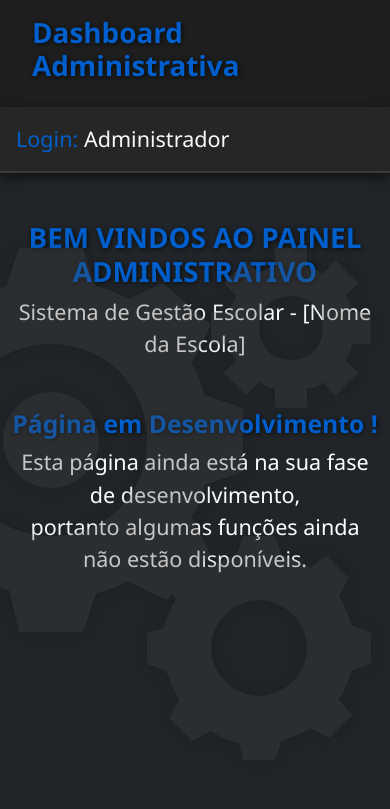
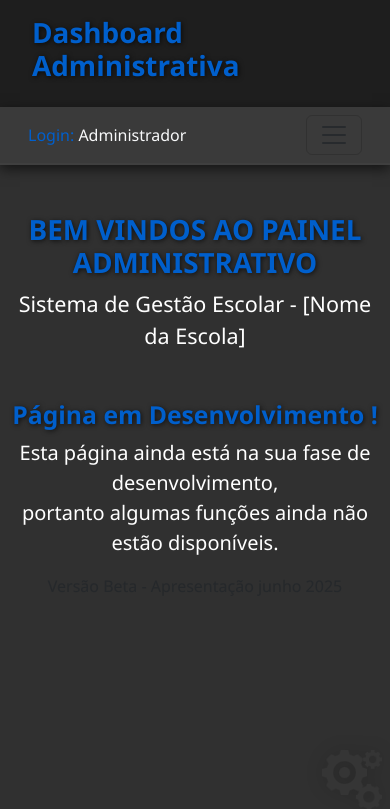
Before and after one commit to Juuliano-mancin/ProjetoIntegradorTerceiroSemestre, a PHP site: page /page_admin.html in a window 390 px wide. Shown: the top 809 px of the page. Run offline with PHP 8.4, Linux system fonts and the light colour scheme.

Commit message:
refactor: Melhoria na responsividade

```diff
--- a/frontend/dashboard.css
+++ b/frontend/dashboard.css
@@ -1,15 +1,13 @@
-/* dashboard.css */
-
 body {
-    background-color: #1e1e1e;
+  background-color: #303030;
   color: #ccc;
   font-family: 'Segoe UI', Tahoma, Geneva, Verdana, sans-serif;
 }
 
 .navbar {
-    background-color: #262626;
-    border-bottom: 2px solid #3a3a3a;
-    box-shadow: 0 4px 12px rgba(0, 0, 0, 0.6); /* Drop shadow mais definido na estrutura externa */
+  background-color: #3a3a3a;
+  border-bottom: 2px solid #3f3f3f;
+  box-shadow: 0 4px 12px rgba(0, 0, 0, 0.6);
   z-index: 1000;
   position: relative;
 }
@@ -31,40 +29,72 @@
 }
 
 .navbar-nav .nav-link.disabled {
-    color: #888 !important;
+  color: #4b4b4b !important;
 }
 
 .dropdown-menu {
-    background-color: #2c2c2c;
-    border-color: #444;
+  background-color: #3a3a3a;
+  border-color: #3a3a3a;
+  opacity: 0.9;
 }
 
 .dropdown-item {
-    color: #ccc;
+  color: #005fcc;
 }
 
 .dropdown-item:hover {
-    background-color: #333;
-    color: #fff;
+  background-color: #494949;
+  color: #2f78cc;
 }
 
-  h1, h2, h3, h4 {
+h1,
+h2,
+h3,
+h4 {
   color: #005fcc;
   text-shadow: 1px 1px 5px rgba(0, 0, 0, 0.7);
 }
 
 .beta-info {
-    color: #777;
+  color: #252525;
   font-size: 0.9rem;
 }
 
 .gear-icon {
-    position: absolute;
+  position: fixed;
   bottom: 10%;
   right: 5%;
   opacity: 0.3;
-    max-width: 200px;
+  max-width: 510px;
+  width: 100%;
+  height: auto;
   filter: drop-shadow(0 0 10px rgba(0, 0, 0, 0.5));
+  pointer-events: none;
+  z-index: 9999;
+}
+
+@media (max-width: 992px) {
+  .gear-icon {
+    max-width: 250px;
+    bottom: 8%;
+    right: 4%;
+  }
+}
+
+@media (max-width: 768px) {
+  .gear-icon {
+    max-width: 100px;
+    bottom: 6%;
+    right: 3%;
+  }
+}
+
+@media (max-width: 480px) {
+  .gear-icon {
+    max-width: 60px;
+    bottom: 4%;
+    right: 2%;
+  }
 }
 
 .text-development {
--- a/frontend/page_admin.html
+++ b/frontend/page_admin.html
@@ -2,58 +2,67 @@
 <html lang="pt-br">
 
 <head>
-  <meta charset="UTF-8">
-  <meta name="viewport" content="width=device-width, initial-scale=1.0">
+  <meta charset="UTF-8" />
+  <meta name="viewport" content="width=device-width, initial-scale=1" />
   <title>Dashboard Administrativa</title>
-  <link href="https://cdn.jsdelivr.net/npm/bootstrap@5.3.3/dist/css/bootstrap.min.css" rel="stylesheet">
-  <link rel="stylesheet" href="dashboard.css">
-  <link rel="stylesheet" href="https://cdn.jsdelivr.net/npm/bootstrap-icons/font/bootstrap-icons.css">
+  <link href="https://cdn.jsdelivr.net/npm/bootstrap@5.3.3/dist/css/bootstrap.min.css" rel="stylesheet" />
+  <link rel="stylesheet" href="dashboard.css" />
+  <link rel="stylesheet" href="https://cdn.jsdelivr.net/npm/bootstrap-icons/font/bootstrap-icons.css" />
 </head>
 
-<body class="bg-dark text-white">
+<body class="text-white">
   <header class="p-3">
     <h1 class="fw-bold ms-3">Dashboard Administrativa</h1>
   </header>
 
-  <nav class="navbar navbar-expand-lg navbar-dark px-3">
-    <span class="navbar-text text-white me-4 fs-4">
-      Login: <span class="text-light">Administrador</span>
+  <nav class="navbar navbar-expand-lg px-3">
+    <div class="container-fluid">
+      <span class="navbar-text me-4">
+        Login: <span class="text-light"> Administrador</span>
       </span>
 
-    <div class="collapse navbar-collapse">
-      <ul class="navbar-nav w-100 d-flex justify-content-evenly">
+      <button class="navbar-toggler" type="button" data-bs-toggle="collapse" data-bs-target="#navbarNav"
+        aria-controls="navbarNav" aria-expanded="false" aria-label="Toggle navigation">
+        <span class="navbar-toggler-icon"></span>
+      </button>
+
+      <div class="collapse navbar-collapse" id="navbarNav">
+        <ul class="navbar-nav w-100 d-flex justify-content-evenly flex-wrap">
           <li class="nav-item dropdown">
-          <a class="nav-link dropdown-toggle text-white fs-4" href="#" role="button" data-bs-toggle="dropdown">
-            <i class="bi bi-person-lines-fill me-1"></i> Matrículas de alunos
+            <a class="nav-link dropdown-toggle text-white fs-5" href="#" role="button" data-bs-toggle="dropdown"
+              aria-expanded="false">
+              <i class="bi bi-person-lines-fill me-1"></i> Alunos
             </a>
-          <ul class="dropdown-menu dropdown-menu-dark fs-4">
-            <li><a class="dropdown-item" href="#"><i class="bi bi-person-plus me-2"></i>Cadastro de alunos</a></li>
-            <li><a class="dropdown-item" href="#"><i class="bi bi-search me-2"></i>Consulta de alunos</a></li>
+            <ul class="dropdown-menu dropdown-menu-dark ">
+              <li><a class="dropdown-item fs-5" href="#"><i class="bi bi-person-plus me-2"></i>Cadastro de alunos</a></li>
+              <li><a class="dropdown-item fs-5" href="#"><i class="bi bi-search me-2"></i>Consulta de alunos</a></li>
             </ul>
           </li>
 
           <li class="nav-item dropdown">
-          <a class="nav-link dropdown-toggle text-primary fs-4" href="#" role="button" data-bs-toggle="dropdown">
-            <i class="bi bi-diagram-3 me-1"></i> Gerenciamento Turmas
+            <a class="nav-link dropdown-toggle fs-5" href="#" role="button" data-bs-toggle="dropdown"
+              aria-expanded="false">
+              <i class="bi bi-diagram-3 me-1"></i> Turmas
             </a>
-          <ul class="dropdown-menu dropdown-menu-dark fs-4">
-            <li><a class="dropdown-item" href="#"><i class="bi bi-plus-square me-2"></i>Cadastro de turmas</a></li>
-            <li><a class="dropdown-item" href="#"><i class="bi bi-search me-2"></i>Consulta de turmas</a></li>
+            <ul class="dropdown-menu dropdown-menu-dark ">
+              <li><a class="dropdown-item fs-5" href="#"><i class="bi bi-plus-square me-2"></i>Cadastro de turmas</a></li>
+              <li><a class="dropdown-item fs-5" href="#"><i class="bi bi-search me-2"></i>Consulta de turmas</a></li>
             </ul>
           </li>
 
           <li class="nav-item">
-          <a class="nav-link disabled text-muted fs-4" href="#"><i class="bi bi-person-vcard me-1"></i> Cadastro Professores</a>
+            <a class="nav-link disabled text-muted fs-5" href="#"><i class="bi bi-person-vcard me-1"></i> Professores</a>
           </li>
 
           <li class="nav-item">
-          <a class="nav-link disabled text-muted fs-4" href="#"><i class="bi bi-journal-text me-1"></i> Planejamento de Aula</a>
+            <a class="nav-link disabled text-muted fs-5" href="#"><i class="bi bi-journal-text me-1"></i> Planejamento de Aula</a>
           </li>
 
-        <li class="nav-item">
-          <button class="btn btn-outline-light btn-sm fs-4" disabled>Mais Opções</button>
+          <li class="nav-item d-flex align-items-center">
+            <button class="btn btn-outline-dark btn-sm fs-5" disabled>Mais Opções</button>
           </li>
         </ul>
+      </div>
     </div>
   </nav>
 
@@ -63,14 +72,13 @@
 
     <div class="mt-5">
       <h2 class="fw-bold">Página em Desenvolvimento !</h2>
-      <p class="fs-4">Esta página ainda está na sua fase de desenvolvimento,<br>portanto algumas funções ainda não estão disponíveis.</p>
+      <p class="fs-5">Esta página ainda está na sua fase de desenvolvimento,<br />portanto algumas funções ainda não estão
+        disponíveis.</p>
       <p class="text-muted">Versão Beta - Apresentação junho 2025</p>
     </div>
+  </main>
 
-    <div class="mt-4">
-      <img src="img/Manutenção.png" alt="Engrenagens" class="gear-icon" style="max-width: 512px;">
-    </div>
-  </main>
+  <img src="img/Manutenção.png" alt="Engrenagens" class="gear-icon" />
 
   <script src="https://cdn.jsdelivr.net/npm/bootstrap@5.3.3/dist/js/bootstrap.bundle.min.js"></script>
 </body>
```
Lines whose indentation alone changed are shown as unchanged.
